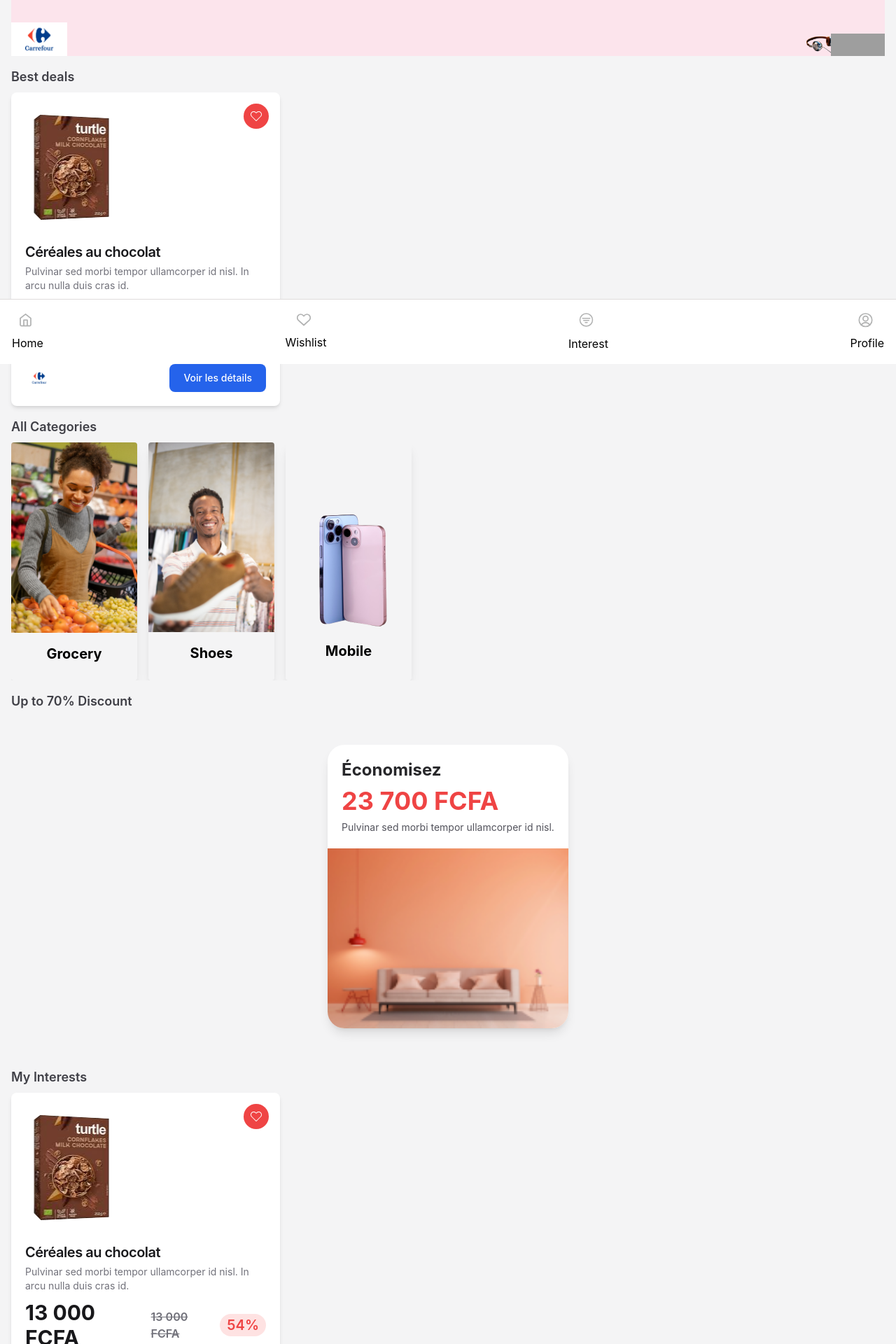
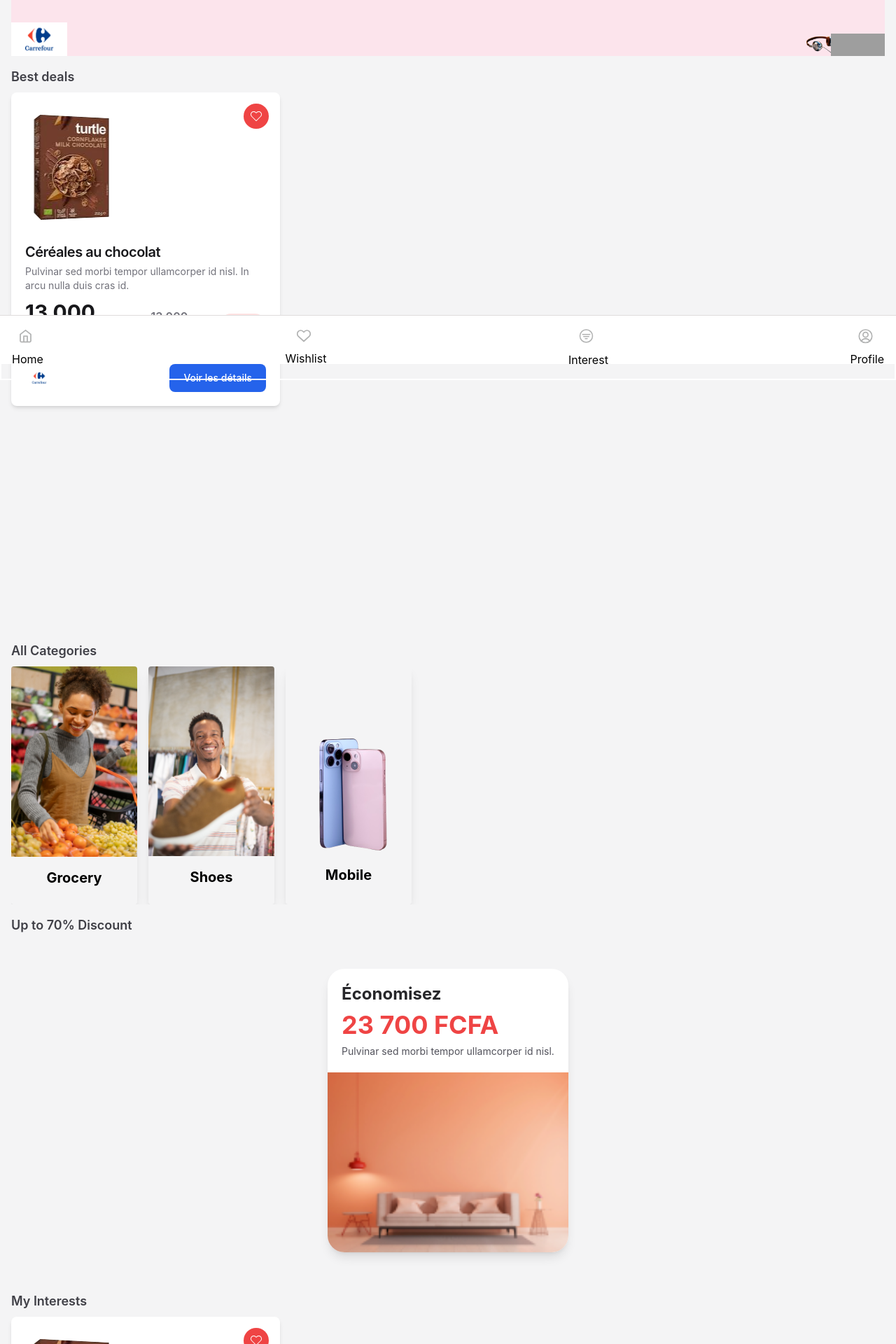
Before and after one commit to padi-corextreme/padi-user-portal, a React (Create React App) app: page /home in a window 1280 px wide. Shown: the part 280-2200 px from the top of the page at 70% size. Built offline with nearby package versions, Linux system fonts and the light colour scheme; grey boxes are pictures that could not be loaded.

Commit message:
add new changes

```diff
--- a/src/App.js
+++ b/src/App.js
@@ -18,7 +18,7 @@ const router = createBrowserRouter([
   { path: "/login", element: <LoginPage /> },
   { path: "/onboarding", element: <OnboardingPage /> },
   { path: "/interestoptions", element: <InterestOptionPage /> },
-  { path: "/Home", element: <HomePage /> },
+  { path: "/home", element: <HomePage /> },
   { path: "/profile", element: <ProfilePage /> },
   { path: "/wishlist", element: <WishlistPage /> },
   { path: "/interest", element: <InterestPage /> },
--- a/src/components/navbar/navbar.css
+++ b/src/components/navbar/navbar.css
@@ -7,6 +7,7 @@
     left: 0;
     width: 100%;
     border-top: 1px solid rgb(223, 220, 220);
+    height: 70px;
 
   }
 
--- a/src/components/navbar/navbar.jsx
+++ b/src/components/navbar/navbar.jsx
@@ -5,29 +5,38 @@ import homeIcon from '../../assets/images/home.png';
 import wishlistIcon from '../../assets/images/Wishlist.svg';
 import profileIcon from '../../assets/images/profil.svg';
 import interestIcon from '../../assets/images/interets.svg';
+import { Link } from 'react-router-dom';
 
 const Navbar = () => {
   return (
     <nav>
       <div className="navbar-container">
         <ul className="navbar">
+          <Link to="/home">
           <li>
 
             <img src={homeIcon} alt="Home Icon" />
             <span>Home</span>
           </li>
+          </Link>
+          <Link to='/wishlist'>
           <li>
             <img src={wishlistIcon} alt="Wishlist Icon" />
             <span>Wishlist</span>
           </li>
+          </Link>
+          <Link to='/interest'>
           <li>
             <img src={interestIcon} alt="Interest Icon" />
             <span>Interest</span>
           </li>
+          </Link>
+          <Link to="/profile">
           <li>
             <img src={profileIcon} alt="Profile Icon" />
             <span>Profile</span>
           </li>
+          </Link>
         </ul>
       </div>
     </nav>
--- a/src/pages/home/HomePage.jsx
+++ b/src/pages/home/HomePage.jsx
@@ -54,8 +54,8 @@ const HomePage = () => {
             </div>
         </Section>
 
-        <Section title="My Interests">
-          <div className={gridClass}>
+        <Section title="My Interests " className=''>
+          <div className={gridClass} >
             <BestDealsCard />
           </div>
         </Section>
--- a/src/pages/home/wishlistPage/wishlistPage.jsx
+++ b/src/pages/home/wishlistPage/wishlistPage.jsx
@@ -1,5 +1,6 @@
 import React, { useEffect, useRef } from 'react';
 import BestDealsCard from '../../../sections/homesections/BestDeal';
+import Navbar from '../../../components/navbar/navbar';
 
 const WishlistPage = () => {
   const firstCardRef = useRef(null);
@@ -68,6 +69,8 @@ const WishlistPage = () => {
           <span className="text-lg mr-2">+</span> Ajouter un nouvel article
         </button>
       </div>
+      <BestDealsCard/>
+      <Navbar/>
     </div>
 
   );
--- a/src/pages/interest/interestPage.jsx
+++ b/src/pages/interest/interestPage.jsx
@@ -1,4 +1,5 @@
 import React, { useState } from 'react';
+import Navbar from '../../components/navbar/navbar';
 
 const interestClasses = "group relative flex-none w-64 rounded-lg shadow-md";
 const buttonClasses = "absolute bottom-4 left-4 bg-white dark:bg-zinc-700 p-2 rounded-full shadow-lg";
@@ -41,6 +42,7 @@ const InterestPage = () => {
           </div>
         </div>
       ))}
+      <Navbar/>
     </div>
 
 
--- a/src/sections/homesections/BestDeal.jsx
+++ b/src/sections/homesections/BestDeal.jsx
@@ -14,8 +14,9 @@ const BestDealsCard = () => {
     };
 
     return (
-        <div className={cardClasses}>
-            <div className="relative">
+            <div className='mb-80 ' >
+        <div className={cardClasses}  >
+            <div className="relative ">
                 <img className="rounded-t-lg p-8" src={Cornflakes} alt="product img" />
                 <button
                     className={`absolute top-0 right-0 mt-4 mr-4 bg-red-500 hover:bg-red-600 focus:ring-4 focus:ring-red-300 ${buttonClasses} ${darkButtonClasses}`}
@@ -51,6 +52,7 @@ const BestDealsCard = () => {
                 </div>
             </div>
         </div>
+        </div>
     );
 };
 
```
